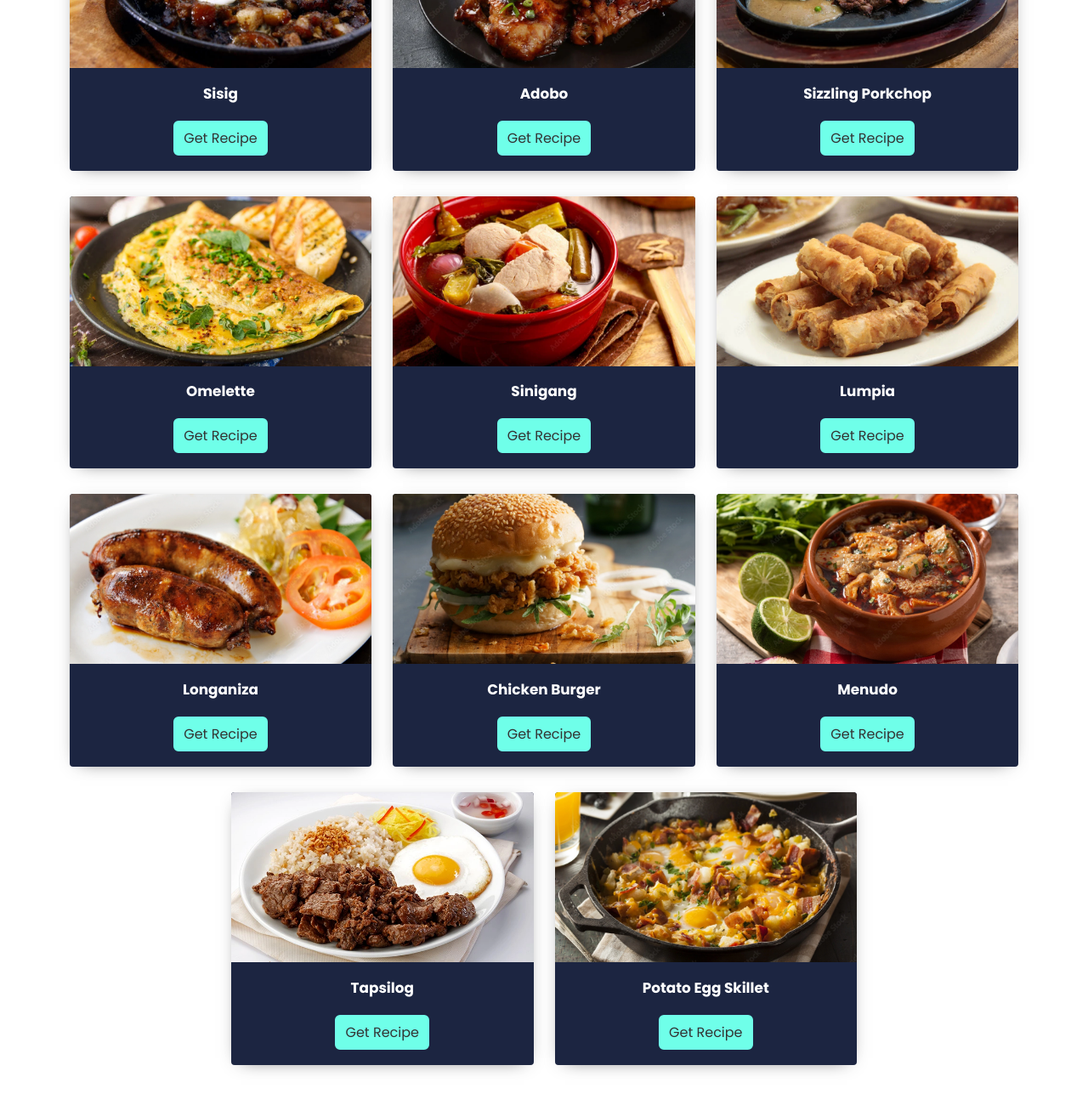
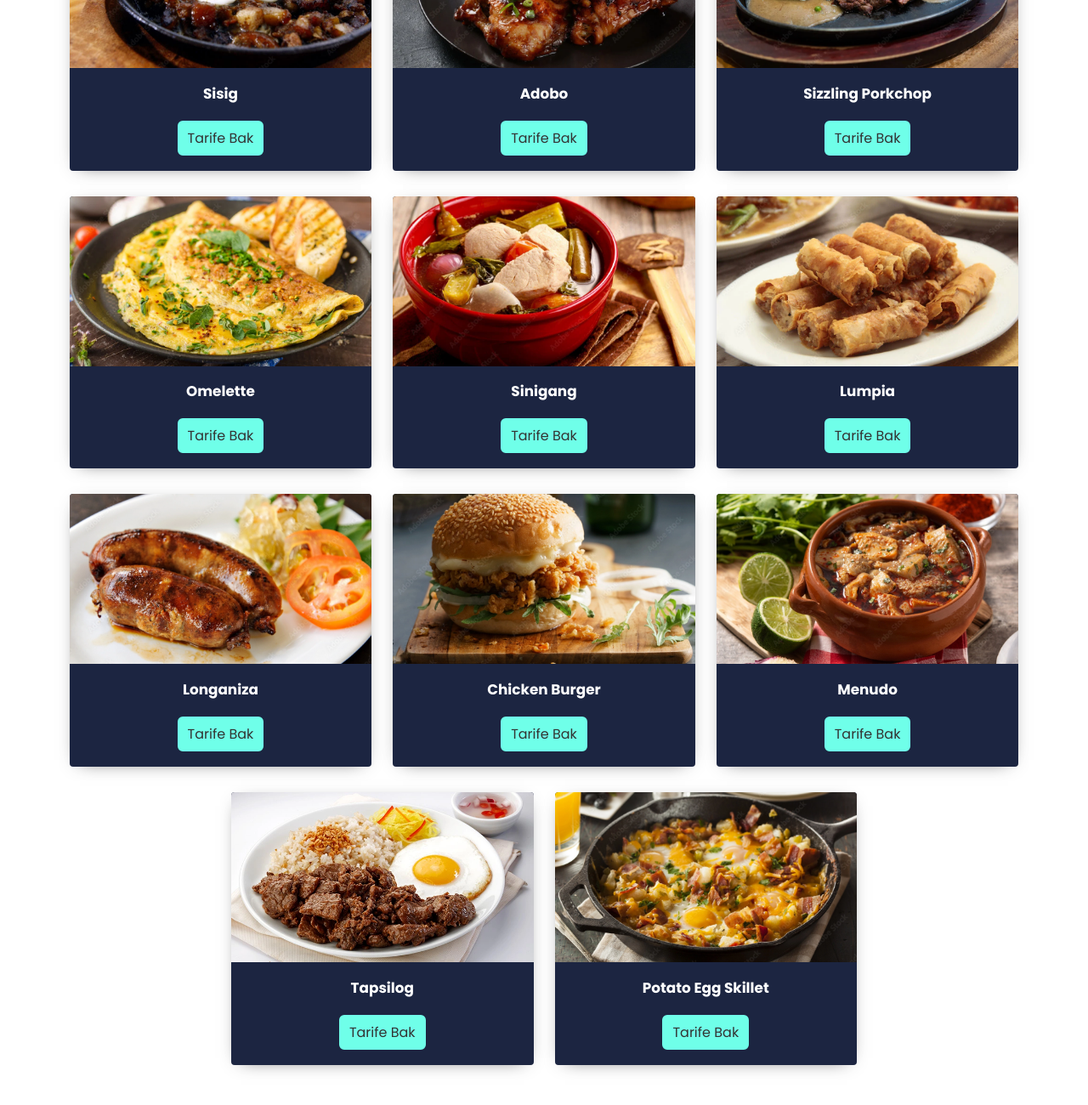
Before and after one commit to alperusesgit/git-test1, a plain HTML site: page index.html in a window 1280 px wide. Shown: the part 1043-2343 px from the top of the page at 85% size. Drawn offline with Linux system fonts and the light colour scheme.

Commit message:
tarif dugmesi etiketini gunceller

```diff
--- a/index.html
+++ b/index.html
@@ -54,7 +54,7 @@
                         <h3> Sisig </h3>
                         </div>
                         <div class="card-footer">
-                            <button class="btn" onclick="getRecipeDetails()">Get Recipe</button>
+                            <button class="btn" onclick="get1stRecipe()">Tarife Bak</button>
                         </div>
                     </div>
                     <div class="card card-shadow">
@@ -65,7 +65,7 @@
                         <h3> Adobo </h3>
                         </div>
                         <div class="card-footer">
-                            <button class="btn" onclick="get2ndRecipe()">Get Recipe</button>
+                            <button class="btn" onclick="get2ndRecipe()">Tarife Bak</button>
                         </div>
                     </div>
                     <div class="card card-shadow">
@@ -76,7 +76,7 @@
                             <h3>Sizzling Porkchop</h3>
                         </div>
                         <div class="card-footer">
-                            <button class="btn" onclick="get3rdRecipe()">Get Recipe</button>
+                            <button class="btn" onclick="get3rdRecipe()">Tarife Bak</button>
                         </div>
                     </div>
                     <div class="card card-shadow">
@@ -87,7 +87,7 @@
                             <h3>Omelette</h3>
                         </div>
                         <div class="card-footer">
-                            <button class="btn" onclick="get4thRecipe()">Get Recipe</button>
+                            <button class="btn" onclick="get4thRecipe()">Tarife Bak</button>
                         </div>
                     </div>
                     <div class="card card-shadow">
@@ -98,7 +98,7 @@
                         <h3> Sinigang </h3>
                         </div>
                         <div class="card-footer">
-                            <button class="btn" onclick="get5thRecipe()">Get Recipe</button>
+                            <button class="btn" onclick="get5thRecipe()">Tarife Bak</button>
                         </div>
                     </div>
                     <div class="card card-shadow">
@@ -109,7 +109,7 @@
                         <h3> Lumpia</h3>
                         </div>
                         <div class="card-footer">
-                            <button class="btn" onclick="get6thRecipe()">Get Recipe</button>
+                            <button class="btn" onclick="get6thRecipe()">Tarife Bak</button>
                         </div>
                     </div>
                     <div class="card card-shadow">
@@ -120,7 +120,7 @@
                         <h3> Longaniza</h3>
                         </div>
                         <div class="card-footer">
-                            <button class="btn" onclick="get7thRecipe()">Get Recipe</button>
+                            <button class="btn" onclick="get7thRecipe()">Tarife Bak</button>
                         </div>
                     </div>
                     <div class="card card-shadow">
@@ -131,7 +131,7 @@
                         <h3>Chicken Burger</h3>
                         </div>
                         <div class="card-footer">
-                            <button class="btn" onclick="get8thRecipe()">Get Recipe</button>
+                            <button class="btn" onclick="get8thRecipe()">Tarife Bak</button>
                         </div>
                     </div>
                     <div class="card card-shadow">
@@ -142,7 +142,7 @@
                         <h3>Menudo</h3>
                         </div>
                         <div class="card-footer">
-                            <button class="btn" onclick="get9thRecipe()">Get Recipe</button>
+                            <button class="btn" onclick="get9thRecipe()">Tarife Bak</button>
                         </div>
                     </div>
                     <div class="card card-shadow">
@@ -153,7 +153,7 @@
                         <h3>Tapsilog</h3>
                         </div>
                         <div class="card-footer">
-                            <button class="btn" onclick="get10thRecipe()">Get Recipe</button>
+                            <button class="btn" onclick="get10thRecipe()">Tarife Bak</button>
                         </div>
                     </div>
                     <div class="card card-shadow">
@@ -164,7 +164,7 @@
                         <h3>Potato Egg Skillet</h3>
                         </div>
                         <div class="card-footer">
-                            <button class="btn" onclick="get11thRecipe()">Get Recipe</button>
+                            <button class="btn" onclick="get11thRecipe()">Tarife Bak</button>
                         </div>
                     </div>
             </div>
```
